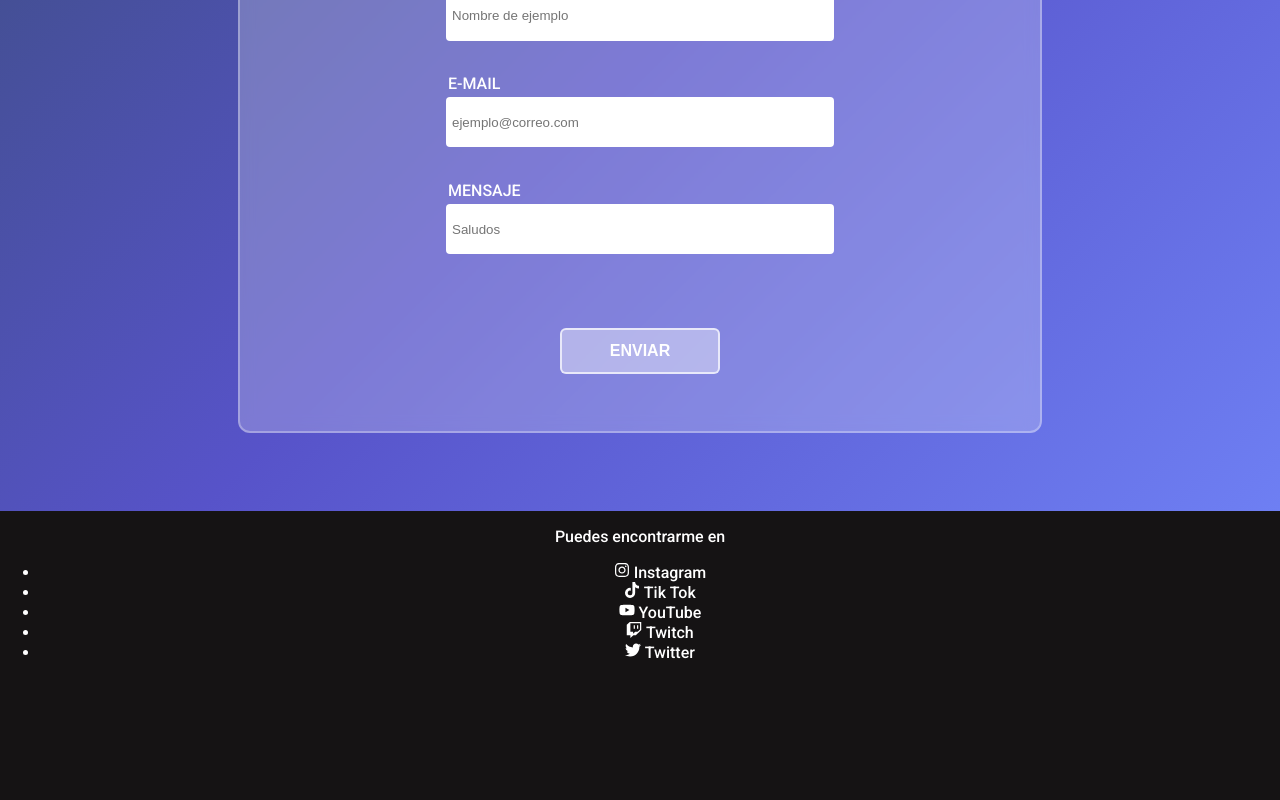
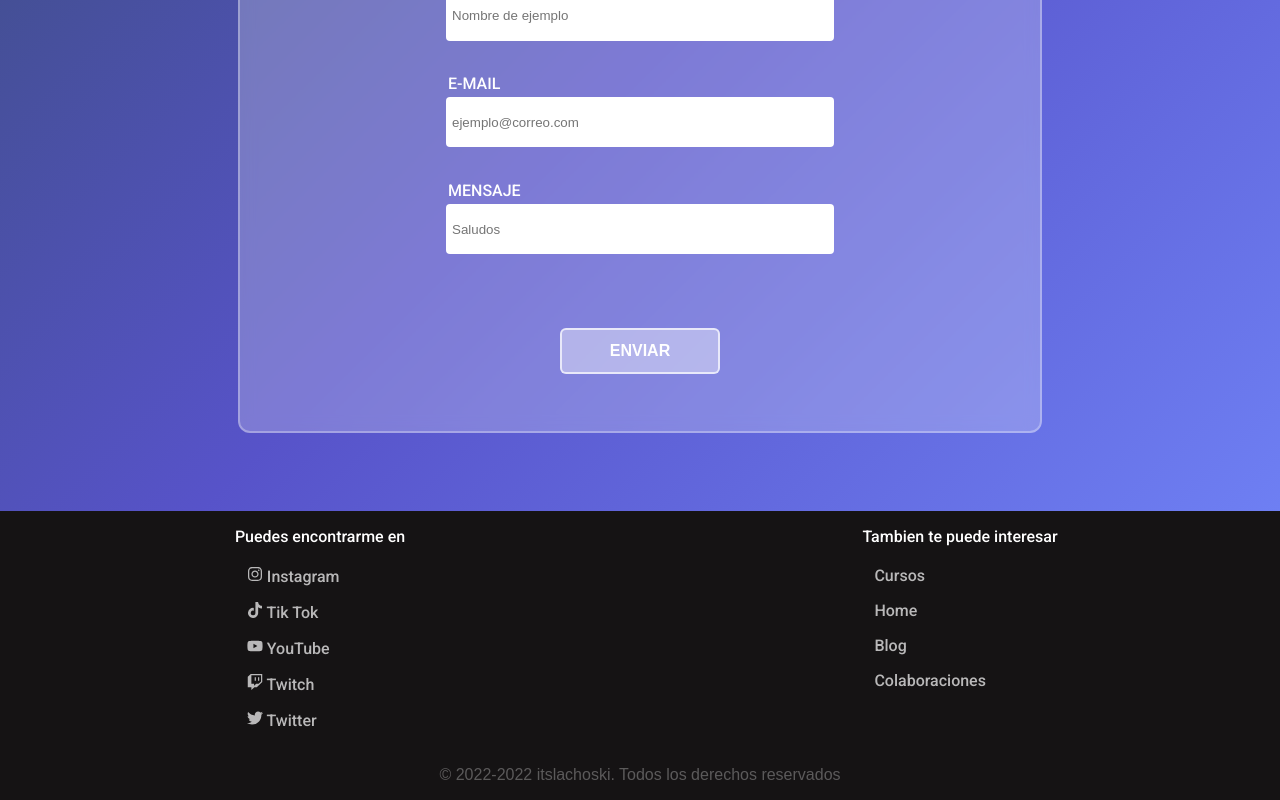
Before and after one commit to delriodevelops/lachowski, a React (Create React App) app: page / in a window 1280 px wide. Shown: the part 2689-3489 px from the top of the page. Before the commit the page ends 3367 px from the top, so only its background shows below. Built offline with nearby package versions, Linux system fonts and the light colour scheme; no server answers.

Commit message:
styling footer

```diff
--- a/src/components/Footer.jsx
+++ b/src/components/Footer.jsx
@@ -2,6 +2,7 @@ import React from 'react'
 import { FaInstagram,FaTiktok,FaYoutube,FaTwitter,FaTwitch } from "react-icons/fa";
 import LiCon from './LiCon';
 
+import './styles/Footer.css'
 
 const Footer = () => {
   return (
@@ -15,10 +16,23 @@ const Footer = () => {
             <LiCon goto='https://youtube.com/channel/UC2Rg4nOELkGCojl0eIXPp9Q'><FaYoutube/> YouTube</LiCon>
             <LiCon goto='https://twitch.tv/itslachowski'><FaTwitch/> Twitch</LiCon>
             <LiCon goto='https://twitter.com/arepaconhuevo_'><FaTwitter/> Twitter</LiCon>
-
           </ul>
         </div>
 
+
+        <div className='footer-links'>
+          <p>Tambien te puede interesar</p>
+          <ul>
+            <LiCon goto='/cursos'>Cursos</LiCon>
+            <LiCon goto='/'>Home</LiCon>
+            <LiCon goto='/blog'>Blog</LiCon>
+            <LiCon goto='/colaboraciones'>Colaboraciones</LiCon>
+          </ul>
+        </div>
+
+        <div className='footer-copyright'>
+          <p>© 2022-2022 itslachoski. Todos los derechos reservados</p>
+        </div>
     </footer>
   )
 }
--- a/src/components/styles/Contacto.css
+++ b/src/components/styles/Contacto.css
@@ -1,7 +1,5 @@
 .contact {
     background-image: linear-gradient(to top, #1e3c72 0%, #1e3c72 1%, #2a5298 100%);
-    background-image: linear-gradient(to top, #9be15d 0%, #00e3ae 100%);
-    background-image: linear-gradient(to top, #b3ffab 0%, #12fff7 100%);
     background-image: linear-gradient(-225deg, #3D4E81 0%, #5753C9 48%, #6E7FF3 100%);
     display: grid;
     place-items: center;
--- /dev/null
+++ b/src/components/styles/Footer.css
@@ -0,0 +1,30 @@
+footer {
+    display: grid;
+    grid-template-columns: 1fr 1fr;
+    place-items: start;
+    justify-items: center;
+    user-select: none;
+}
+
+footer p {
+}
+
+.footer-copyright{
+    grid-column: 1/3;
+    font-weight: 200;
+    color: rgba(255, 255, 255, .3);
+    font-family: Arial, Helvetica, sans-serif;
+}
+
+footer ul{
+    list-style: none;
+    padding: 0;
+    text-align: left;
+    width: fit-content;
+}
+
+footer ul li {
+    color:rgba(255,255,255,.7);
+    margin: 8px;
+    padding: 4px;
+}
```
